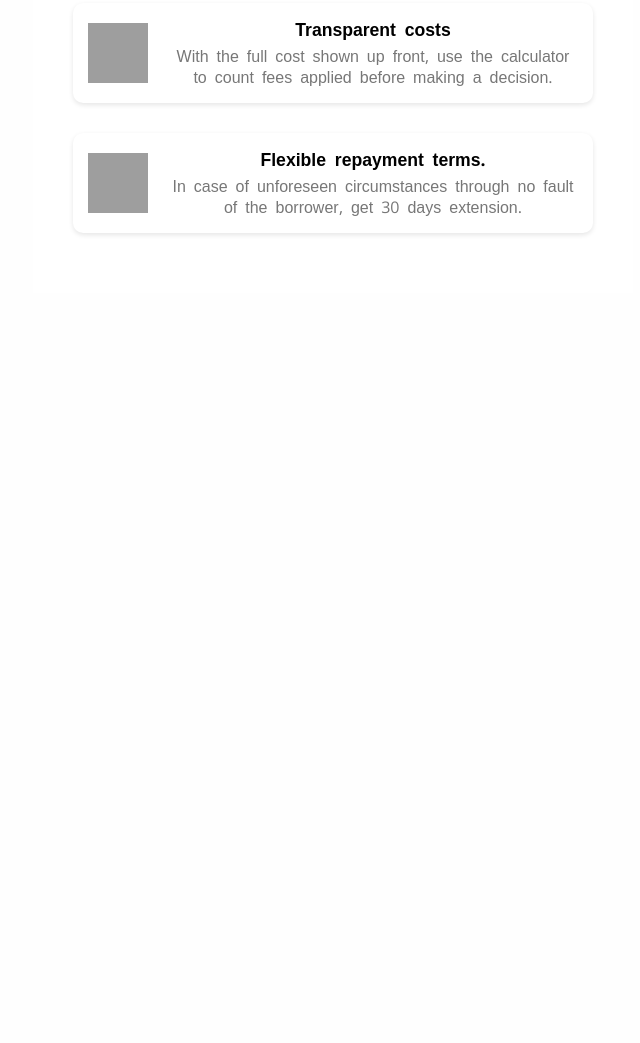
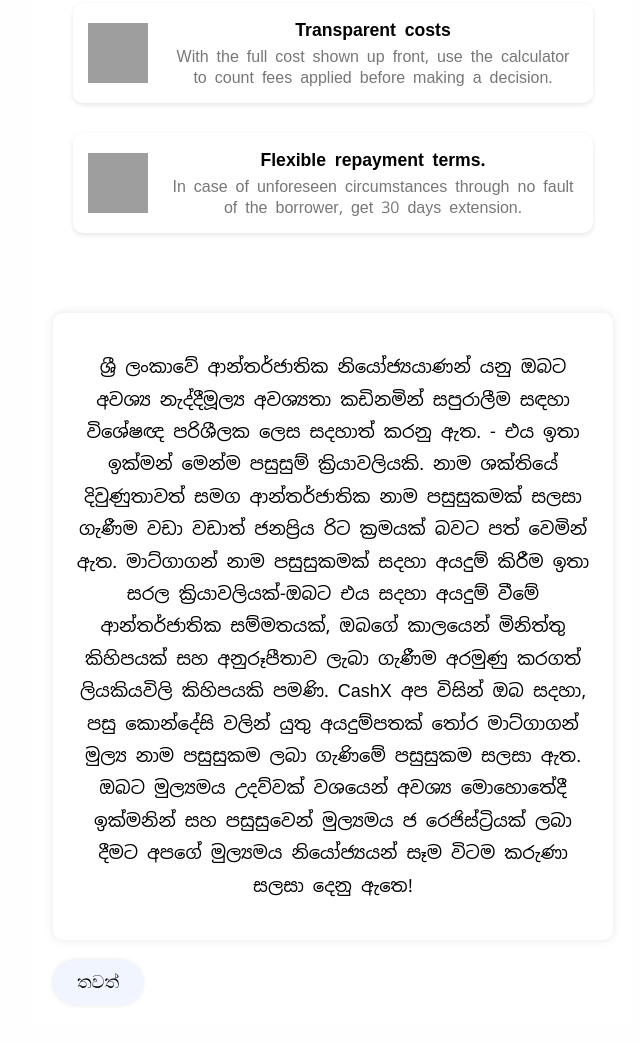
Before and after one commit to Cash-up6/cashupq, a plain HTML site: page index.html in a window 1280 px wide. Shown: the part 2008-3051 px from the top of the page, without its empty margins (307-947 px from the left). Before the commit the page ends 2321 px from the top, so only its background shows below. Drawn offline with Linux system fonts and the light colour scheme; grey boxes are pictures that could not be loaded.

Commit message:
Update index.html

```diff
--- a/index.html
+++ b/index.html
@@ -394,6 +394,18 @@ body {
       </div>
     </div>
   </div>
+<body>
+
+  <div class="container">
+    <div class="message-box">
+      <p>ශ්‍රී ලංකාවේ ආන්තර්ජාතික නියෝජ්‍යයාණන් යනු ඔබට අවශ්‍ය නැද්දීමූල්‍ය අවශ්‍යතා කඩිනමින් සපුරාලීම සඳහා විශේෂඥ පරිශීලක ලෙස සදහාත් කරනු ඇත. - එය ඉතා ඉක්මන් මෙන්ම පසුසුම් ක්‍රියාවලියකි. නාම ශක්තියේ දිවුණුතාවත් සමග ආන්තර්ජාතික නාම පසුසුකමක් සලසා ගැණීම වඩා වඩාත් ජනප්‍රිය රිට ක්‍රමයක් බවට පත් වෙමින් ඇත. මාට්ගාගන් නාම පසුසුකමක් සදහා අයදුම් කිරීම ඉතා සරල ක්‍රියාවලියක්-ඔබට එය සදහා අයදුම් වීමේ ආන්තර්ජාතික සම්මතයක්, ඔබගේ කාලයෙන් මිනිත්තු කිහිපයක් සහ අනුරූපීතාව ලැබා ගැණීම අරමුණු කරගත් ලියකියවිලි කිහිපයකි පමණි. CashX අප විසින් ඔබ සදහා, පසු කොන්දේසි වලින් යුතු අයදුම්පතක් තෝර මාට්ගාගන් මුල්‍ය නාම පසුසුකම ලබා ගැණිමේ පසුසුකම සලසා ඇත. ඔබට මුල්‍යමය උදව්වක් වශයෙන් අවශ්‍ය මොහොතේදී ඉක්මනින් සහ පසුසුවෙන් මුල්‍යමය ජ රෙජිස්ට්‍රියක් ලබා දීමට අපගේ මුල්‍යමය නියෝජ්‍යයන් සෑම විටම කරුණා සලසා දෙනු ඇතෙ!</p>
+    </div>
+    <button class="main-button">තවත්</button>
+    <div class="floating-button">
+      <img src="phone-chat-icon.png" alt="Call Chat Icon">
+    </div>
+  </div>
+</body>
 
   <script>
     const range = document.getElementById("loanRange");
```
